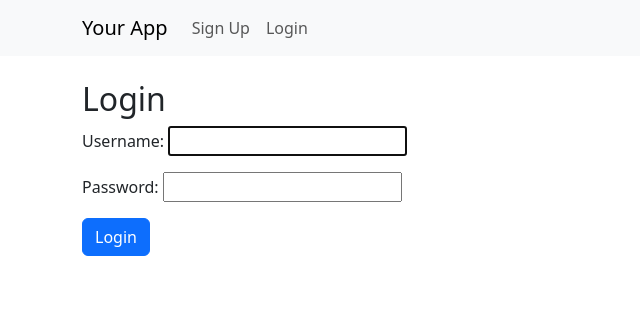
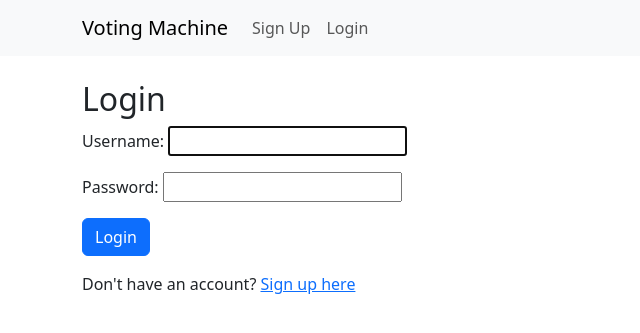
Before and after one commit to maryamkamal4/Voting-System, a Django app: page /login/ in a window 1280 px wide. Shown: the top 333 px of the page, without its empty margins (0-640 px from the left). Run offline with Django 3.2, Linux system fonts and the light colour scheme.

Commit message:
Made migrations

```diff
--- a/account/templates/base.html
+++ b/account/templates/base.html
@@ -11,7 +11,7 @@
 
 <nav class="navbar navbar-expand-lg navbar-light bg-light">
     <div class="container">
-        <a class="navbar-brand" href="{% url 'home' %}">Your App</a>
+        <a class="navbar-brand" href="">Voting Machine</a>
         <button class="navbar-toggler" type="button" data-bs-toggle="collapse" data-bs-target="#navbarNav"
                 aria-controls="navbarNav" aria-expanded="false" aria-label="Toggle navigation">
             <span class="navbar-toggler-icon"></span>
--- a/account/templates/login.html
+++ b/account/templates/login.html
@@ -7,4 +7,5 @@
     {{ form.as_p }}
     <button type="submit" class="btn btn-primary">Login</button>
   </form>
+  <p class="mt-3">Don't have an account? <a href="{% url 'signup' %}">Sign up here</a></p>
 {% endblock %}
```
Also changed, not shown: account/migrations/0001_initial.py (added), db.sqlite3.
